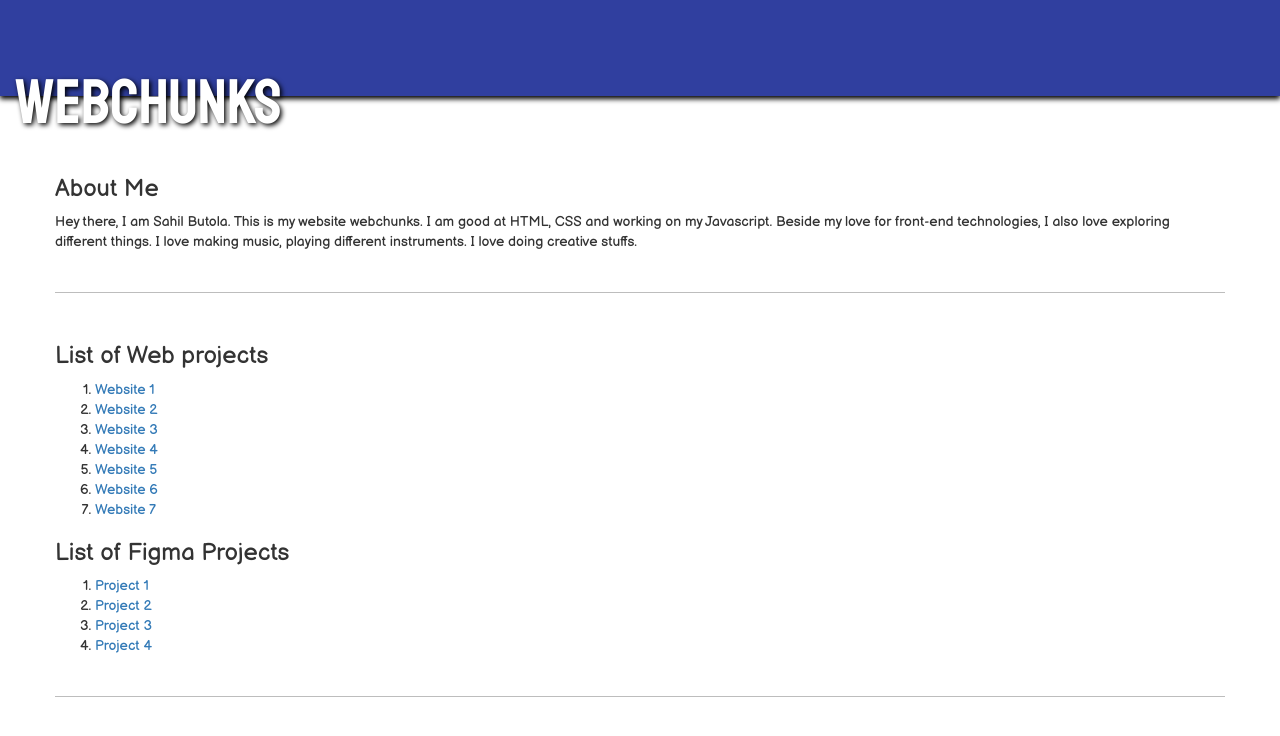
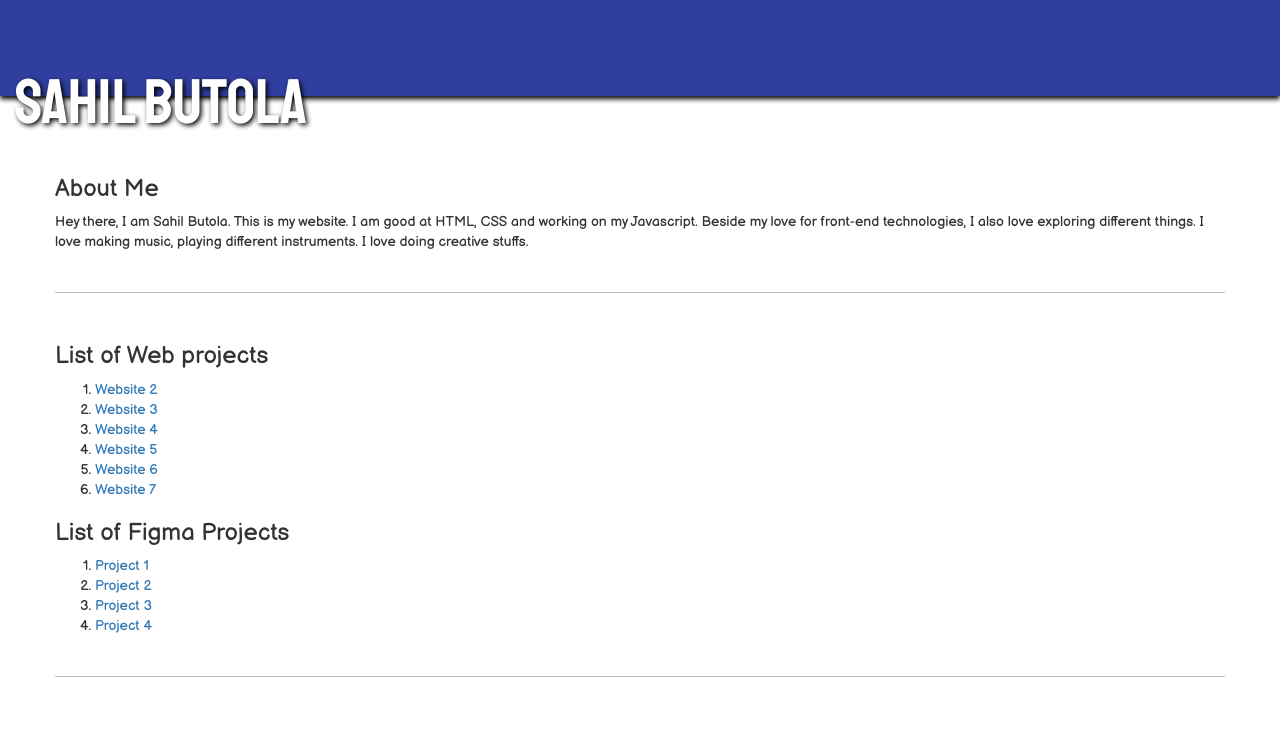
Before and after one commit to sahilbutola08/webchunks, a website: page index.html in a window 1280 px wide. Drawn offline with nearby package versions, Linux system fonts and the light colour scheme.

Commit message:
updated index.html

```diff
--- a/index.html
+++ b/index.html
@@ -1,7 +1,7 @@
 <!DOCTYPE html>
 <html>
 <head>
-	<title>Webchunks</title>
+	<title>Sahil Butola - The Front-end Developer</title>
 	<meta charset="utf-8">
 	<meta content="width=device-width,initial-zoom=1" name="viewport">
 	<link rel="stylesheet" type="text/css" href="style.css">
@@ -14,7 +14,7 @@
 		<div class="container-fluid">
 			<div class="row">
 				<div class="col-md-8 offset-md-2" >
-					<h1 style="text-shadow: 2px 2px 5px black;color:white;" >Webchunks</h1>
+					<h1 style="text-shadow: 2px 2px 5px black;color:white;">Sahil Butola</h1>
 				</div>
 			</div>
 		</div>
@@ -24,7 +24,7 @@
 		<div class="row row-content">
 			<div class="col" id="about">
 				<h3>About Me</h3>
-				<p>Hey there, I am Sahil Butola. This is my website webchunks. I am good at HTML, CSS and working on my Javascript. Beside my love for front-end technologies, I also love exploring different things. I love making music, playing different instruments. I love doing creative stuffs.</p>
+				<p>Hey there, I am Sahil Butola. This is my website. I am good at HTML, CSS and working on my Javascript. Beside my love for front-end technologies, I also love exploring different things. I love making music, playing different instruments. I love doing creative stuffs.</p>
 			</div>
 		</div>
 	</div>
@@ -35,7 +35,7 @@
 				<h3>List of Web projects</h3>
 				<p>
 					<ol>
-						<li><a href="https://my-site-webchunnks.herokuapp.com/index.html">Website 1</a</li>
+<!-- 						<li><a href="https://my-site-webchunnks.herokuapp.com/index.html">Website 1</a</li> -->
 						<li><a href="https://bootstrap-work.netlify.app/">Website 2</a></li>
 						<li><a href="https://frontes.netlify.app/">Website 3</a></li>
 						<li><a href="https://harsallhprit.netlify.app/">Website 4</a></li>
```
